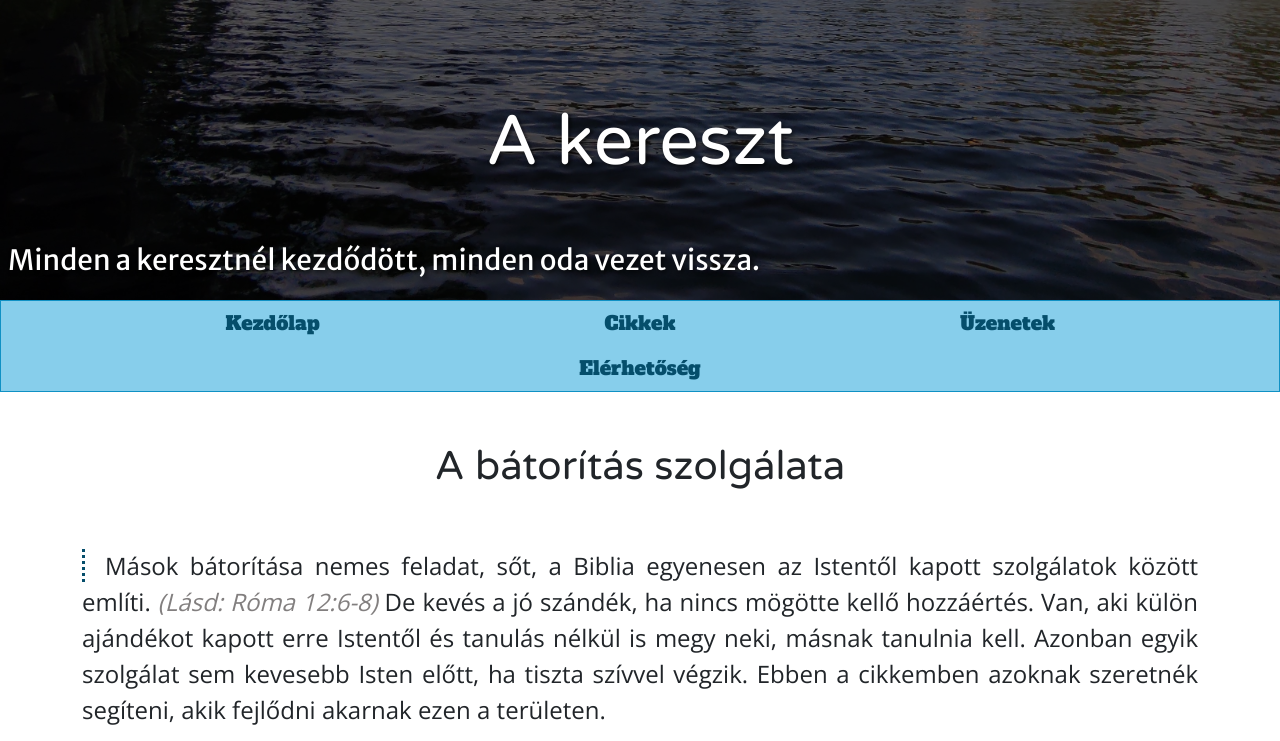
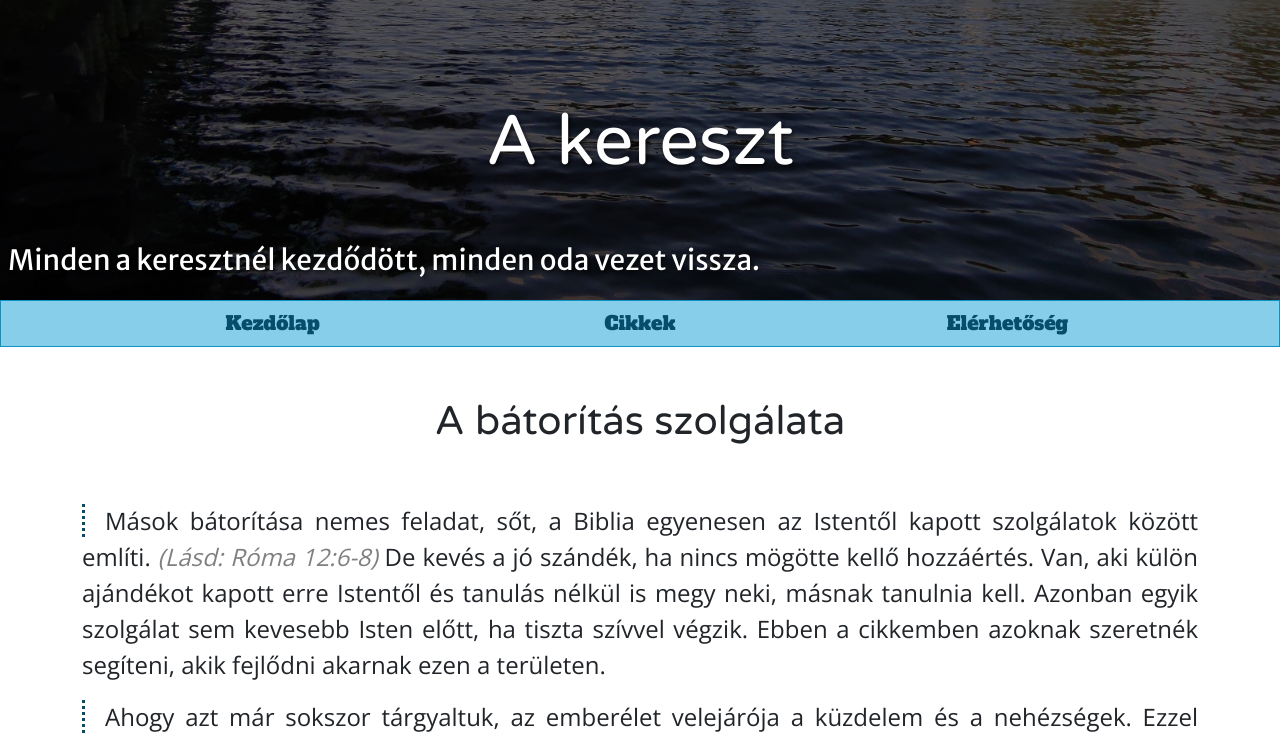
Before and after one commit to ZSzabolcs/UnknownBaptist, a plain HTML site: page batoritas.html in a window 1280 px wide. Shown: the top 741 px of the page. Drawn offline with nearby package versions, Linux system fonts and the light colour scheme; a web font is replaced by a local one.

Commit message:
Update batoritas.html

```diff
--- a/batoritas.html
+++ b/batoritas.html
@@ -32,11 +32,6 @@
             <div class="col-xxl-1 col-md-3 col-sm-4 p-2 mx-4">
                 <a href="tanitasok.html">
                     Cikkek
-                </a>
-            </div>
-            <div class="col-xxl-1 col-md-3 col-sm-4 p-2 mx-4">
-                <a href="tanitasok.html">
-                    Üzenetek
                 </a>
             </div>
             <div class="col-xxl-1 col-md-3 col-sm-4 p-2 mx-4">
@@ -189,4 +184,5 @@
         </div>
     </div>
 </body>
+
 </html>
```
